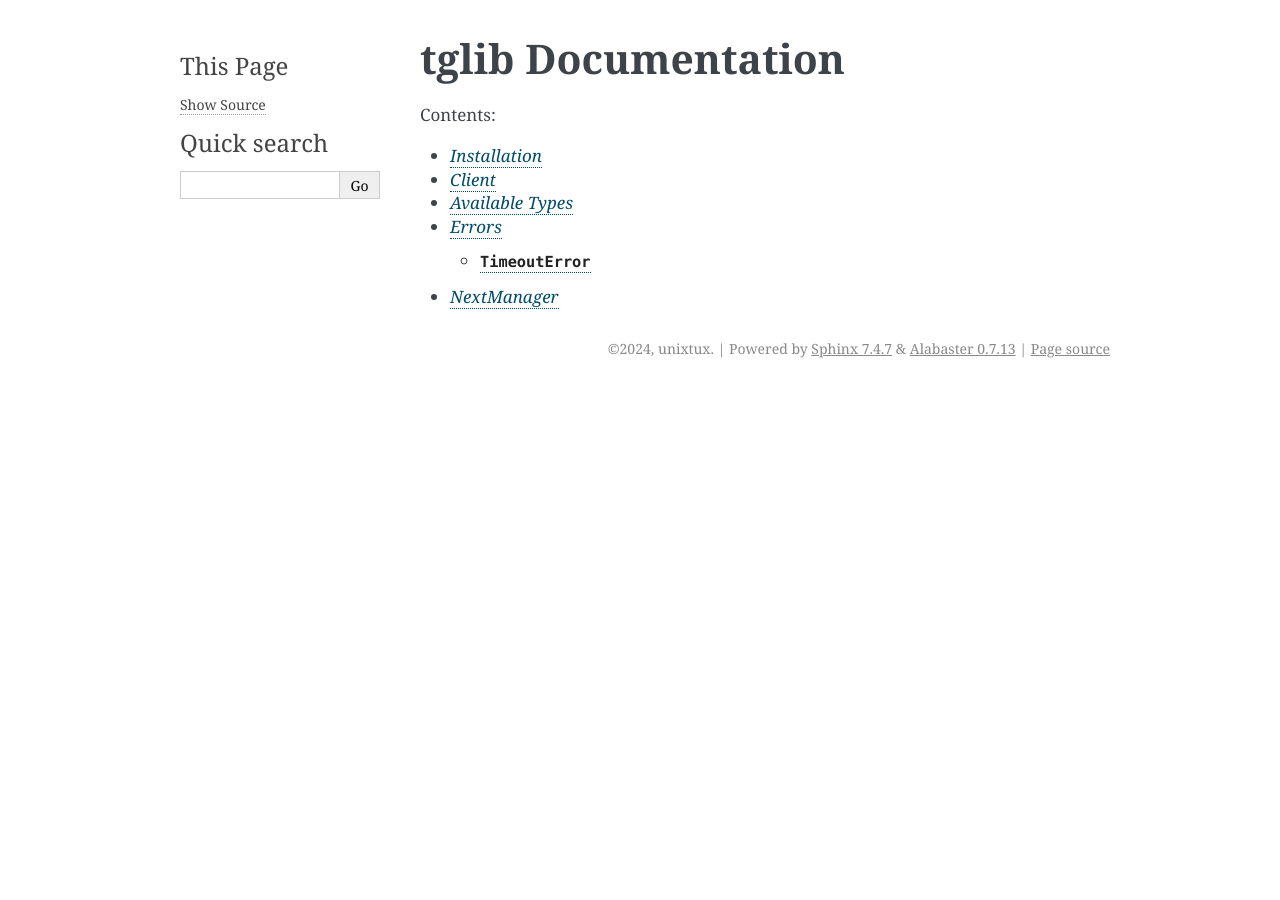
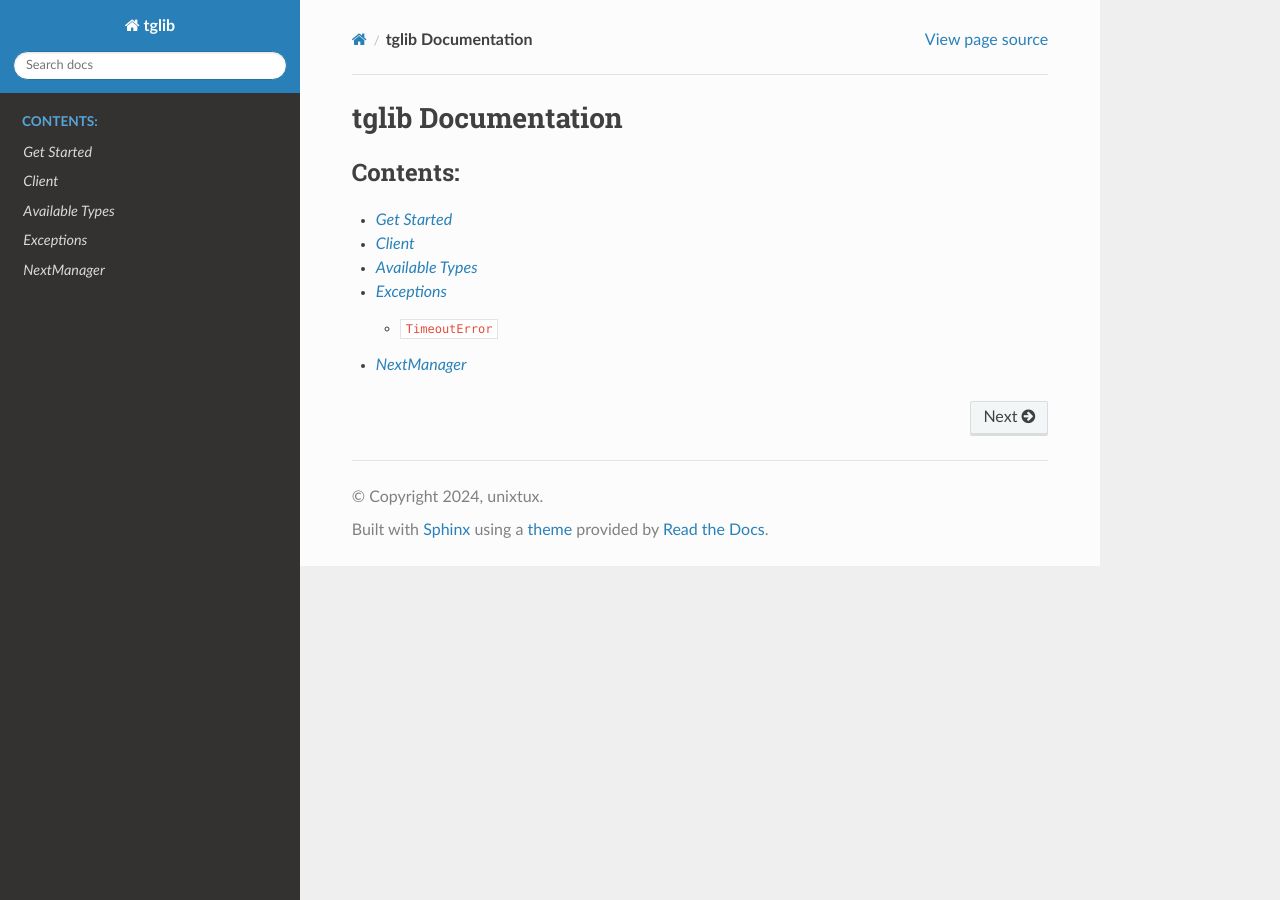
Before and after one commit to unixtux/aiotgm, a Sphinx documentation site: the page built from docs/source/index.rst, in a window 1280 px wide. Built offline with Sphinx 7.4.7 and the Read the Docs theme 2.0.0, drawn with Linux system fonts in a browser that asks for light colours.

Commit message:
new doc theme

```diff
--- a/docs/source/conf.py
+++ b/docs/source/conf.py
@@ -6,7 +6,7 @@
 # -- Project information -----------------------------------------------------
 # https://www.sphinx-doc.org/en/master/usage/configuration.html#project-information
 
-'''
+#'''
 import sys
 sys.path.insert(0, '..')
 #'''
@@ -30,5 +30,5 @@ autodoc_typehints_format = 'short'
 # -- Options for HTML output -------------------------------------------------
 # https://www.sphinx-doc.org/en/master/usage/configuration.html#options-for-html-output
 
-html_theme = 'alabaster' #'sphinx_rtd_theme'
+html_theme = 'sphinx_rtd_theme' # 'alabaster'
 html_static_path = [] # ['_static']
--- a/docs/source/exceptions.rst
+++ b/docs/source/exceptions.rst
@@ -1,6 +1,6 @@
-========
-*Errors*
-========
+============
+*Exceptions*
+============
 
 .. autoexception:: tglib.TelegramError
    :members:
--- a/docs/source/index.rst
+++ b/docs/source/index.rst
@@ -6,9 +6,9 @@
 .. Indices and tables
 .. ==================
 
-.. * :ref:`genindex`
-.. * :ref:`modindex`
-.. * :ref:`search`
+ * :ref:`genindex`
+ * :ref:`modindex`
+ * :ref:`search`
 
 **tglib Documentation**
 =======================
--- a/docs/source/installation.rst
+++ b/docs/source/installation.rst
@@ -1,3 +1,3 @@
-==============
-*Installation*
-==============
+=============
+*Get Started*
+=============
--- a/docs/source/requirements.txt
+++ b/docs/source/requirements.txt
@@ -1 +1,2 @@
 tglib==1.2.8
+sphinx_rtd_theme
```
Also changed, not shown: docs/source/client.rst (+1 -101 lines).
